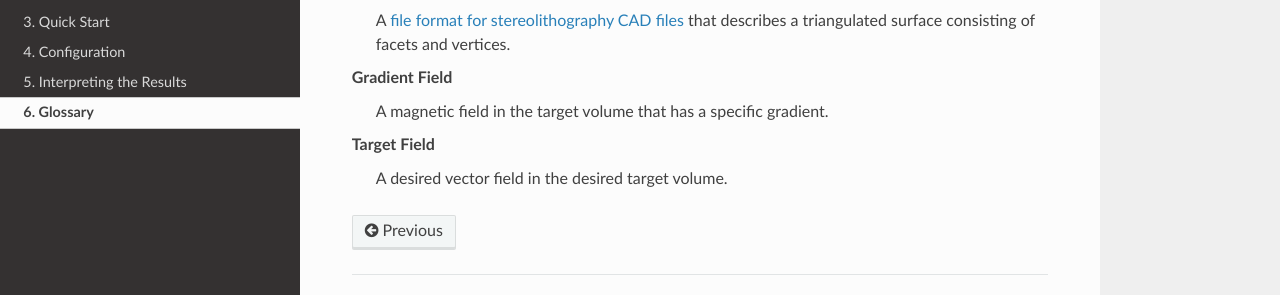
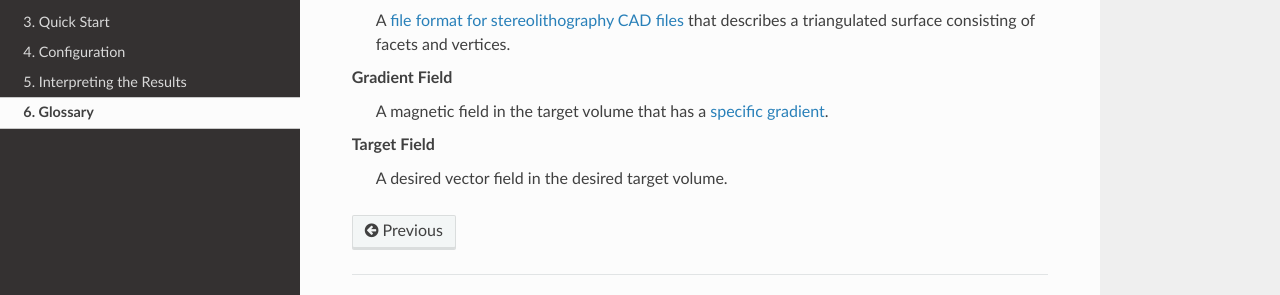
Before and after one commit to kev-m/pyCoilGen, a Sphinx documentation site: the page built from docs/source/glossary.md, in a window 1280 px wide. Shown: the part 182-477 px from the top of the page. Built offline with Sphinx 7.4.7 and the Read the Docs theme 2.0.0, drawn with Linux system fonts in a browser that asks for light colours; part of the change alters nothing that is shown.

Commit message:
Adding URL

```diff
--- a/docs/source/glossary.md
+++ b/docs/source/glossary.md
@@ -5,7 +5,7 @@ stl
 triangulated surface consisting of facets and vertices.
 
 Gradient Field
-: A magnetic field in the target volume that has a specific gradient.
+: A magnetic field in the target volume that has a [specific gradient](https://mriquestions.com/gradient-coils.html).
 
 Target Field
 : A desired vector field in the desired target volume.
```
